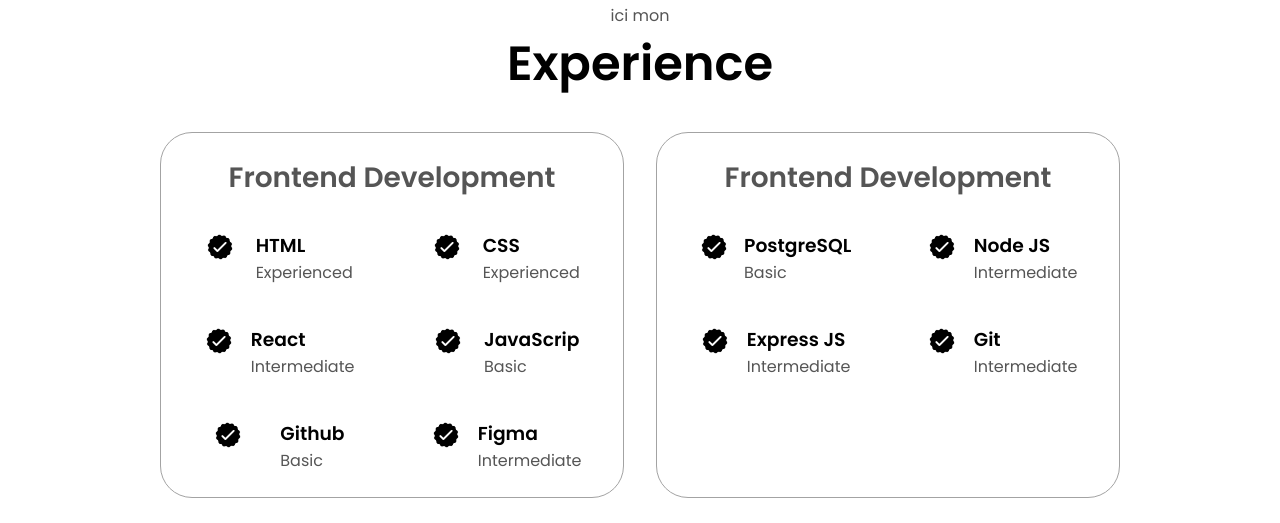
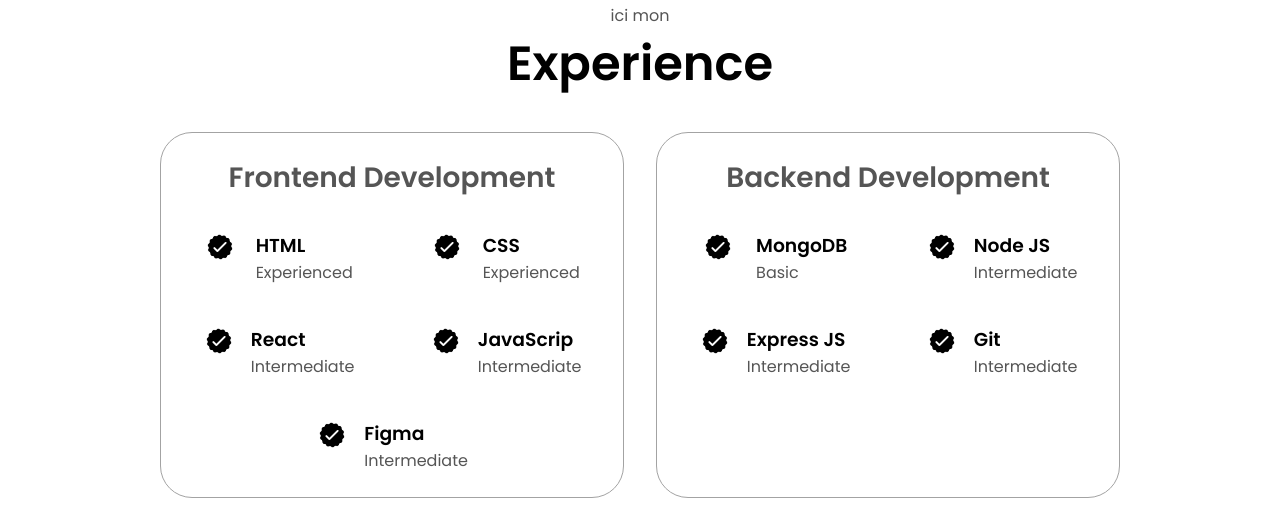
Before and after one commit to jsy953/Portfolio-Alerou-Jessy, a plain HTML site: page index.html in a window 1280 px wide. Shown: the part 1693-2216 px from the top of the page. Drawn offline with Linux system fonts and the light colour scheme.

Commit message:
Experinces edit

```diff
--- a/index.html
+++ b/index.html
@@ -130,14 +130,7 @@
               <img src="./assets/checkmark.png" alt="Experience icon" class="icon" />
               <div>
                 <h3>JavaScrip</h3>
-                <p>Basic</p>
-              </div>
-            </article>
-            <article>
-              <img src="./assets/checkmark.png" alt="Experience icon" class="icon" />
-              <div>
-                <h3>Github</h3>
-                <p>Basic</p>
+                <p>Intermediate</p>
               </div>
             </article>
             <article>
@@ -150,12 +143,12 @@
           </div>
         </div>
         <div class="details-container">
-          <h2 class="experience-sub-title">Frontend Development</h2>
+          <h2 class="experience-sub-title">Backend Development</h2>
           <div class="article-container">
             <article>
               <img src="./assets/checkmark.png" alt="Experience icon" class="icon" />
               <div>
-                <h3>PostgreSQL</h3>
+                <h3>MongoDB</h3>
                 <p>Basic</p>
               </div>
             </article>
```
Also changed, not shown: 2 other files.
